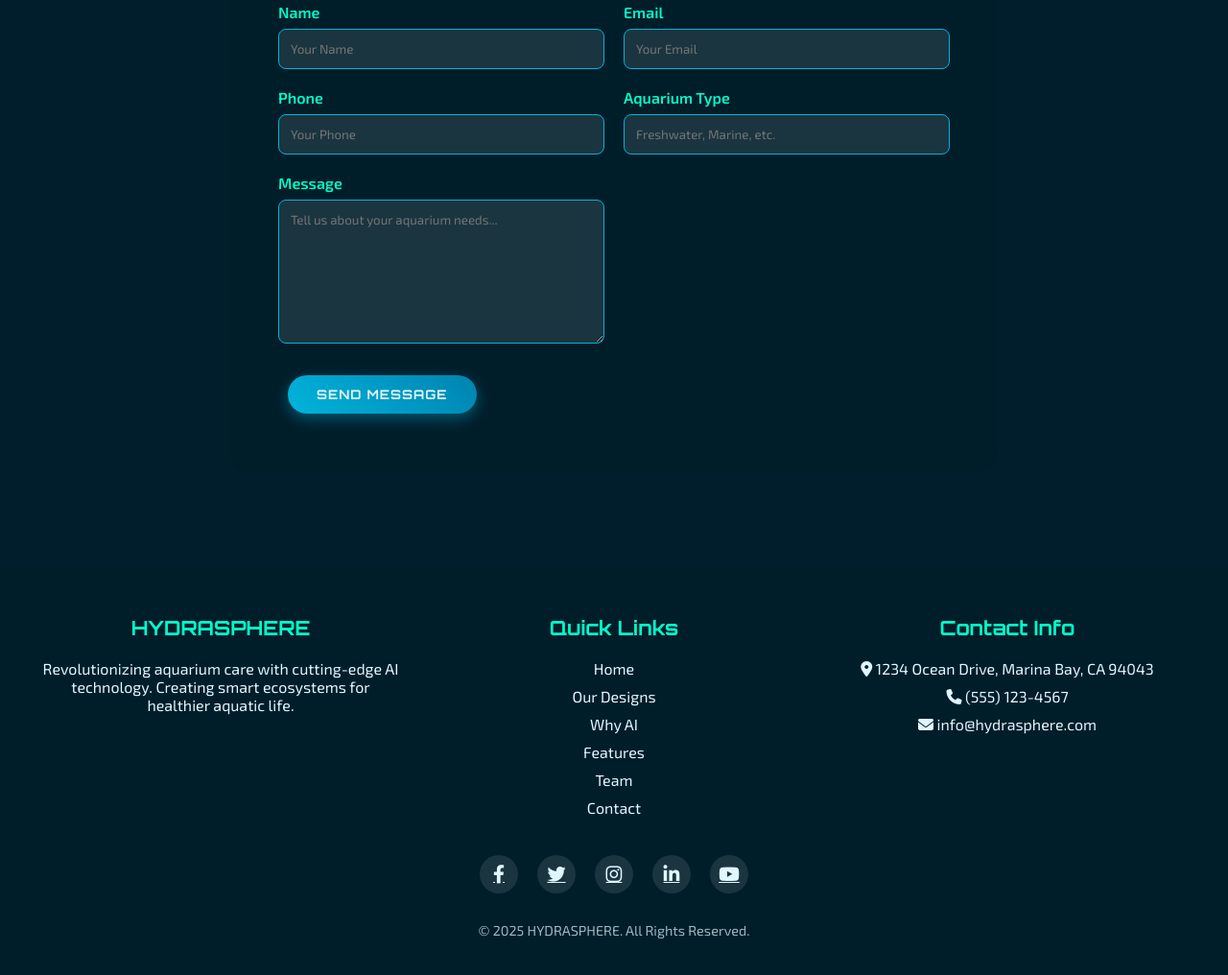
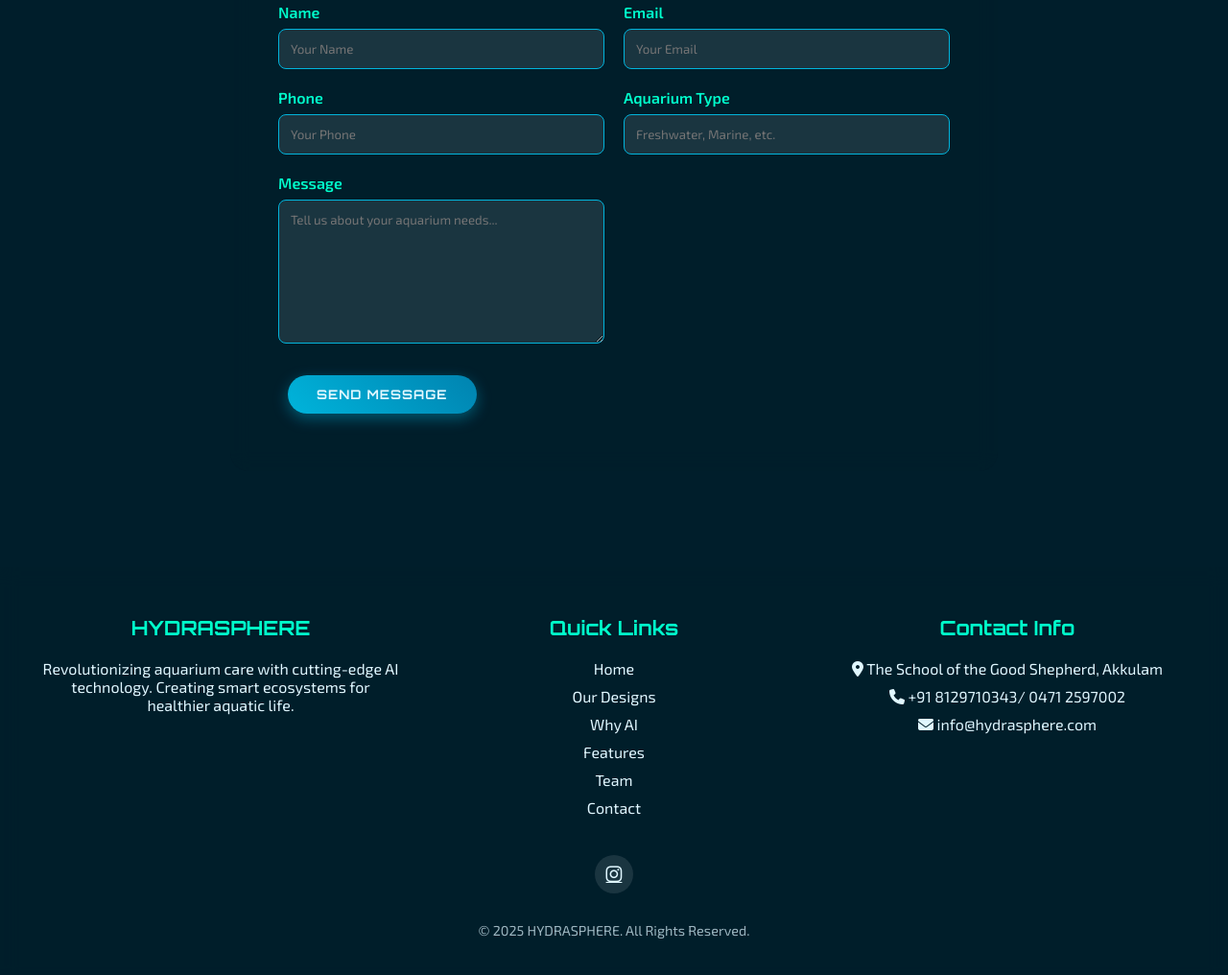
Before and after one commit to nainwal09/hydrasphere, a plain HTML site: page index.html in a window 1280 px wide. Shown: the part 4877-5893 px from the top of the page at 96% size. Drawn offline with Linux system fonts and the light colour scheme.

Commit message:
Update index.html
social media link and contact details updated

```diff
--- a/index.html
+++ b/index.html
@@ -1477,17 +1477,13 @@
         </div>
         <div class="footer-col">
             <h3>Contact Info</h3>
-            <p><i class="fas fa-map-marker-alt"></i> 1234 Ocean Drive, Marina Bay, CA 94043</p>
-            <p><i class="fas fa-phone"></i> (555) 123-4567</p>
+            <p><i class="fas fa-map-marker-alt"></i> The School of the Good Shepherd, Akkulam</p>
+            <p><i class="fas fa-phone"></i> +91 8129710343/ 0471 2597002</p>
             <p><i class="fas fa-envelope"></i> info@hydrasphere.com</p>
         </div>
     </div>
     <div class="social-links">
-        <a href="#"><i class="fab fa-facebook-f"></i></a>
-        <a href="#"><i class="fab fa-twitter"></i></a>
         <a href="https://www.instagram.com/hydrasphere3?igsh=OHBsc3ByMHR6YWpl"><i class="fab fa-instagram"></i></a>
-        <a href="#"><i class="fab fa-linkedin-in"></i></a>
-        <a href="#"><i class="fab fa-youtube"></i></a>
     </div>
     <div class="copyright">
         <p>&copy; 2025 HYDRASPHERE. All Rights Reserved.</p>
```
